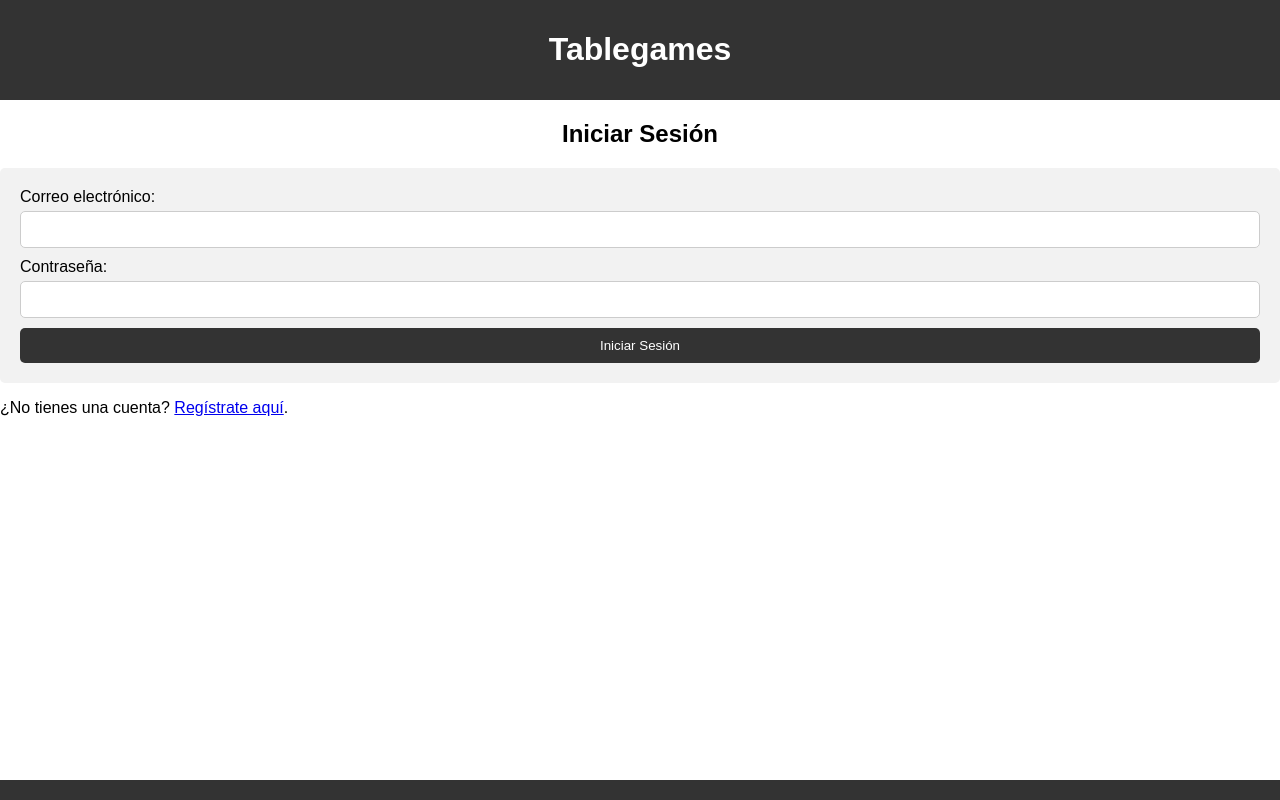
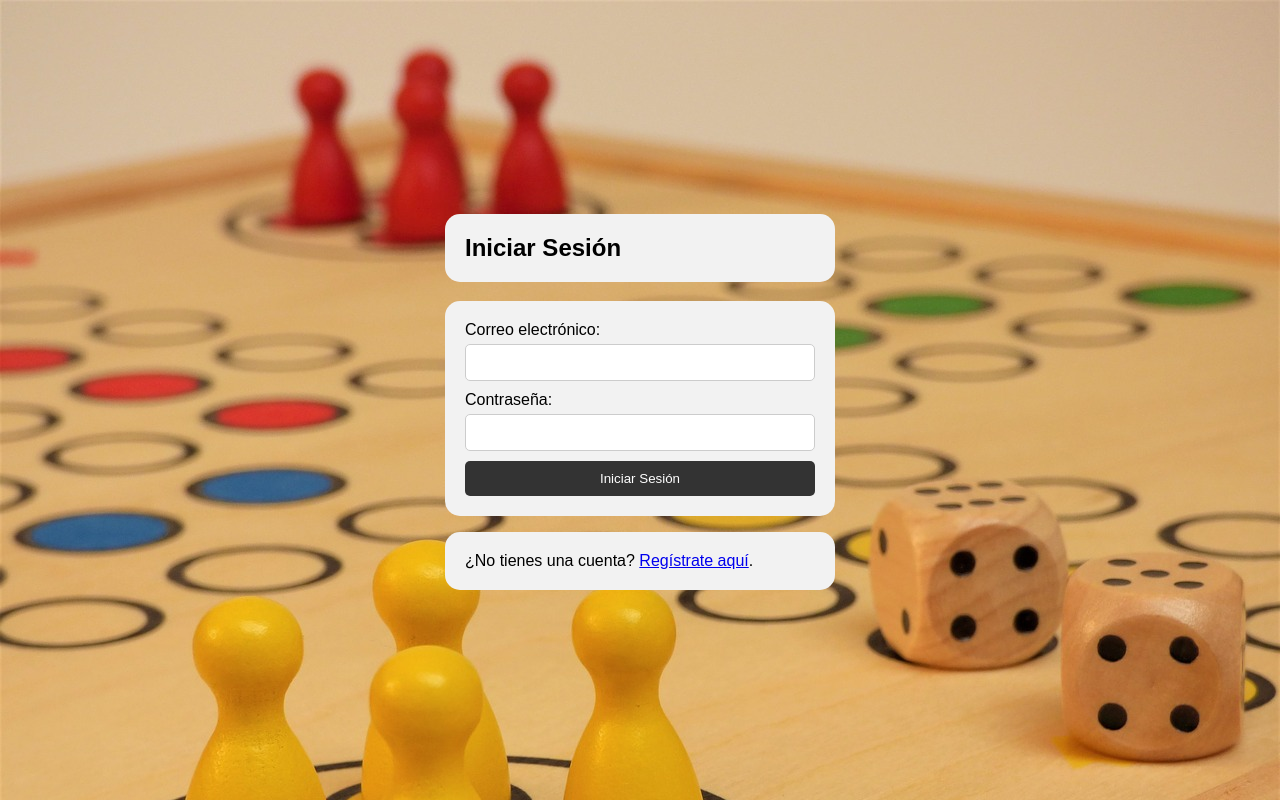
Before and after one commit to DiegoCadenillas/Proyecto-PHP, a PHP site: page /login.php in a window 1280 px wide. Run offline with PHP 8.4, Linux system fonts and the light colour scheme.

Commit message:
Aprovechado CSS de Registro.php para login.php.

```diff
--- a/view/login.php
+++ b/view/login.php
@@ -5,12 +5,9 @@
     <meta charset="UTF-8">
     <meta name="viewport" content="width=device-width, initial-scale=1.0">
     <title>Inicia Sesión</title>
-    <link rel="stylesheet" href="login.css">
+    <link rel="stylesheet" href="registro.css">
 
 </head>
-<header>
-    <h1>Tablegames</h1>
-</header>
 
 <body>
     <?php
@@ -18,6 +15,7 @@
         print("<div class='error'><b>ERROR:</b> Ha habido un error al iniciar la sesión. Por favor, verifica tus credenciales.</div>");
     }
     ?>
+    <div class="container">
         <h2>Iniciar Sesión</h2>
         <form method="post" action="../controller/IniciarSesionController.php">
             <label for="usuario">Correo electrónico:</label>
@@ -30,9 +28,8 @@
         </form>
 
         <p>¿No tienes una cuenta? <a href="Registro.php">Regístrate aquí</a>.</p>
+
+    </div>
 </body>
-<footer>
-
-</footer>
 
 </html>
--- a/view/registro.css
+++ b/view/registro.css
@@ -26,7 +26,7 @@ body {
 }
 
 /* Estilos para el formulario */
-form {
+form, h2, p {
   background-color: #f2f2f2;
   padding: 20px;
   border-radius: 15px;
```
Lines whose indentation alone changed are shown as unchanged.
